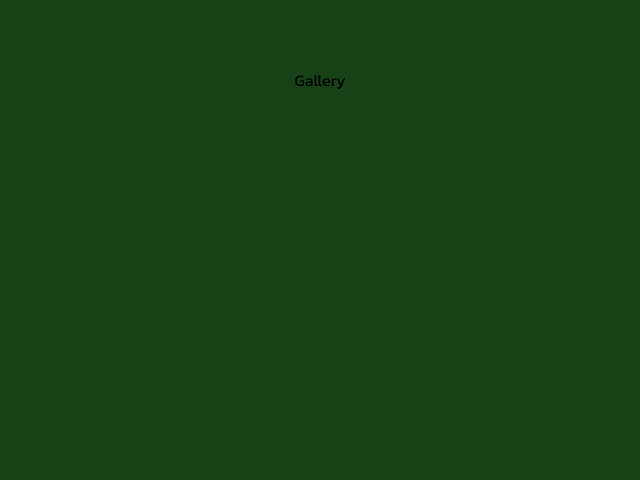
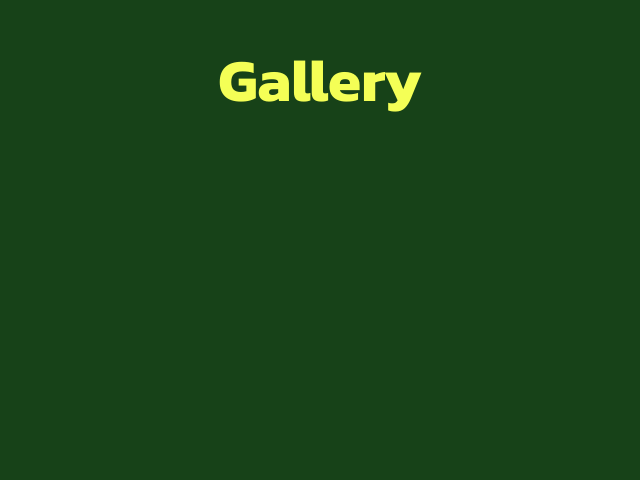
Before and after one commit to acm-ucr/pickleball-website, a Next.js app: page /gallery in a window 1280 px wide. Shown: the part 320-800 px from the top of the page, without its empty margins (320-960 px from the left). Built offline with nearby package versions, Linux system fonts and the light colour scheme.

Commit message:
HEADER COMPONONENT

```diff
--- a/src/app/board/page.tsx
+++ b/src/app/board/page.tsx
@@ -1,7 +1,9 @@
+import Header from "@/components/header";
+
 const Board = () => {
   return (
-    <div className="flex h-screen w-full items-center justify-center">
-      Board
+    <div className="flex h-screen w-full flex-col items-center justify-center">
+      <Header title="Board" />
     </div>
   );
 };
--- a/src/app/events/page.tsx
+++ b/src/app/events/page.tsx
@@ -1,7 +1,9 @@
+import Header from "@/components/header";
+
 const Events = () => {
   return (
-    <div className="flex h-screen w-full items-center justify-center">
-      Events
+    <div className="flex h-screen w-full flex-col items-center justify-center">
+      <Header title="Events" />
     </div>
   );
 };
--- a/src/app/gallery/page.tsx
+++ b/src/app/gallery/page.tsx
@@ -1,7 +1,9 @@
+import Header from "@/components/header";
+
 const Gallery = () => {
   return (
-    <div className="flex h-screen w-full items-center justify-center">
-      Gallery
+    <div className="flex h-screen w-full flex-col items-center justify-center">
+      <Header title="Gallery" />
     </div>
   );
 };
--- /dev/null
+++ b/src/components/header.tsx
@@ -0,0 +1,11 @@
+interface HeaderProps {
+  title: string;
+}
+
+const Header = ({ title }: HeaderProps) => {
+  return (
+    <div className="text-pickleball-lime-100 text-6xl font-bold">{title}</div>
+  );
+};
+
+export default Header;
```
